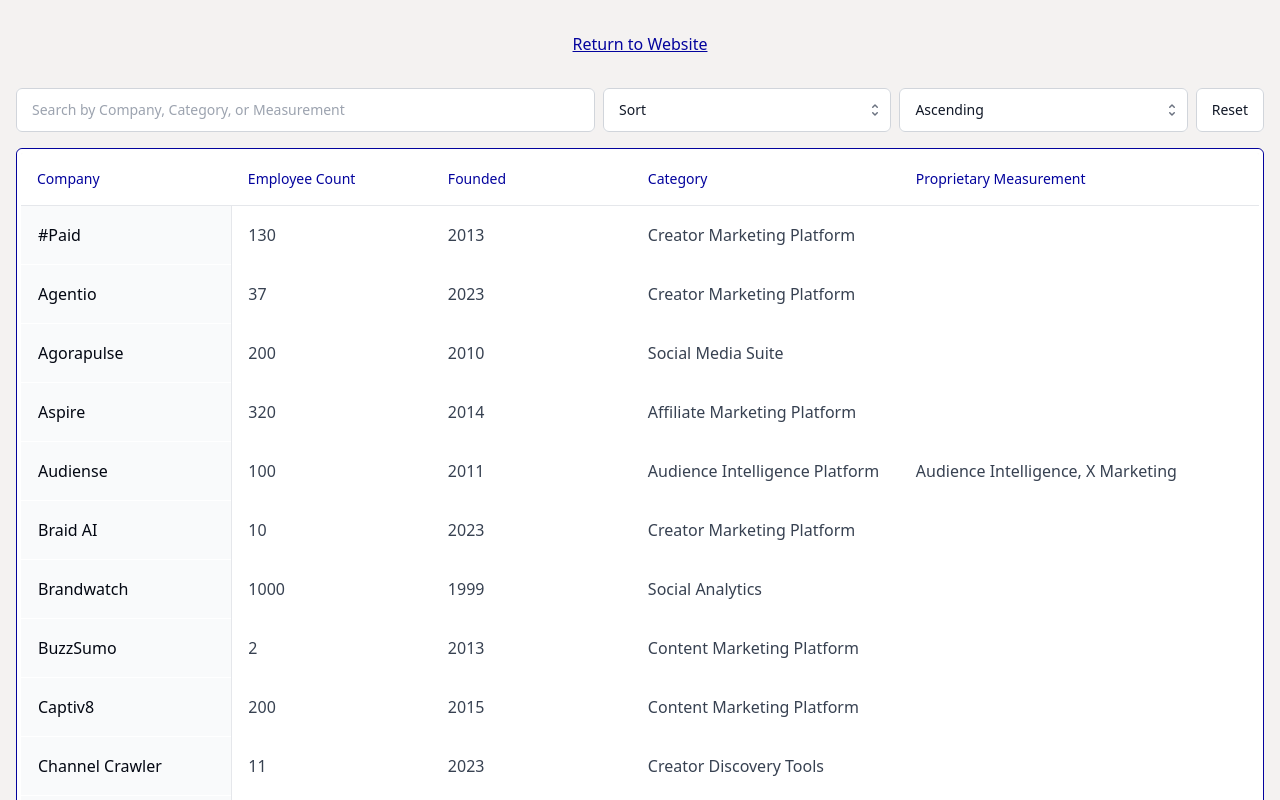
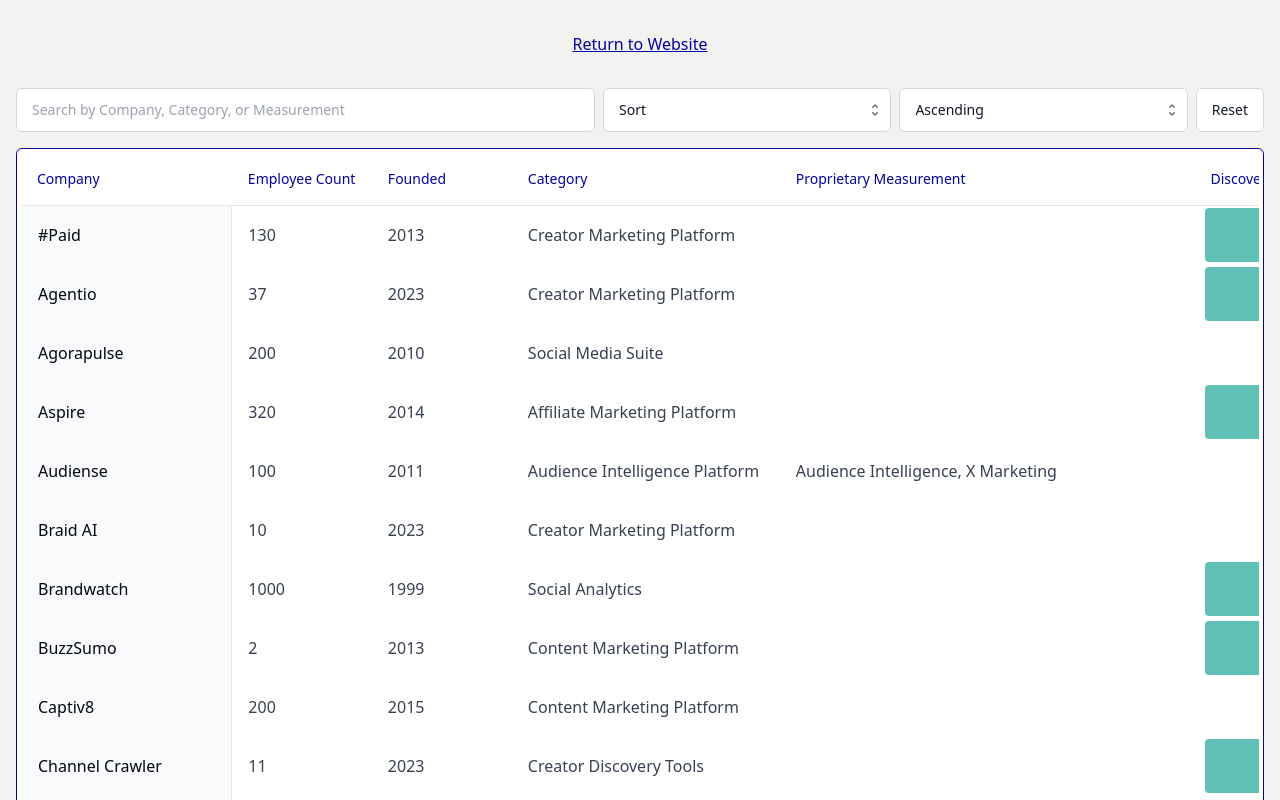
Before and after one commit to creatorplayground/get-better-measurement, a React (Create React App) app: page / in a window 1280 px wide. Shown: the top 800 px of the page. Built offline with nearby package versions, Linux system fonts and the light colour scheme.

Commit message:
Updating header width

```diff
--- a/src/components/TableView.js
+++ b/src/components/TableView.js
@@ -234,11 +234,13 @@ function TableView() {
                           <th
                             key={key}
                             className={`whitespace-nowrap py-4 font-medium text-sm text-[#03039d] ${key === 'company_name' ? '' : ''} ${
-                              ['company_name', 'employee_count', 'year_founded'].includes(key)
+                              key === 'company_name'
                                 ? 'px-4 w-[200px] min-w-[200px] max-w-[200px]'
-                                : key.includes('_criteria_')
-                                  ? 'px-2 w-[120px] min-w-[120px]'
-                                  : 'px-4'
+                                : key === 'employee_count' || key === 'year_founded'
+                                  ? 'px-4 w-[120px] min-w-[140px] max-w-[120px]'
+                                  : key.includes('_criteria_')
+                                    ? 'px-2 w-[120px] min-w-[120px]'
+                                    : 'px-4'
                             }`}
                           >
                             <div className="flex items-center gap-1">
```
